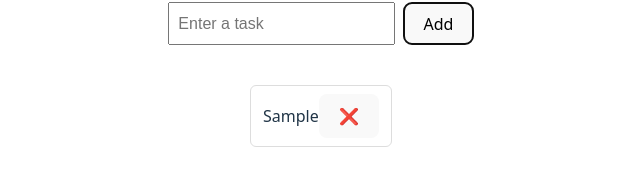
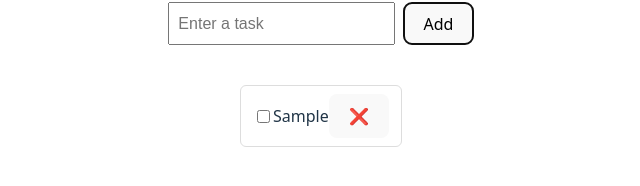
Before and after one commit to Lavi1124/react-practice, a React (Vite) app: page / in a window 1280 px wide. Both pictures are taken after typing "Sample" into the empty fields and a click on the button "Add". Shown: the part 380-566 px from the top of the page, without its empty margins (319-959 px from the left). Built offline with nearby package versions, Linux system fonts and the light colour scheme.

Commit message:
Day 4: completed todos, conditional styling, component refactor

```diff
--- a/src/App.jsx
+++ b/src/App.jsx
@@ -1,12 +1,39 @@
 import { useState } from "react";
+import TodoItem from "./TodoItem";
 
 function App() {
-  const [todos, setToddos] = useState([]);
+  const [todos, setTodos] = useState([]);
   const [text, setText] = useState("");
+  const [editingId, setEditingId] = useState(null);
+
   function addTodo() {
     if (text.trim() === "") return;
-    setToddos((prev) => [...prev, text]);
+    setTodos((prev) => [
+      ...prev,
+      {
+        id: Date.now(),
+        text: text,
+        completed: false,
+      },
+    ]);
     setText("");
+  }
+  function toggleTodo(id) {
+    setTodos((prev) =>
+      prev.map((todo) =>
+        todo.id === id ? { ...todo, completed: !todo.completed } : todo
+      )
+    );
+  }
+  function deleteTodo(id) {
+    setTodos((prev) => prev.filter((todo) => todo.id !== id));
+  }
+
+  function updateTodo(id, newText) {
+    setTodos((prev) =>
+      prev.map((todo) => (todo.id === id ? { ...todo, text: newText } : todo))
+    );
+    setEditingId(null);
   }
   return (
     <div className="container">
@@ -22,17 +49,13 @@ function App() {
       </div>
 
       <ul>
-        {todos.map((todo, index) => (
-          <li className="todo-item">
-            <span>{todo}</span>
-            <button
-              onClick={() => {
-                setToddos((prev) => prev.filter((_, i) => i !== index));
-              }}
-            >
-              ❌
-            </button>
-          </li>
+        {todos.map((todo) => (
+          <TodoItem
+            key={todo.id}
+            todo={todo}
+            toggleTodo={toggleTodo}
+            deleteTodo={deleteTodo}
+          />
         ))}
       </ul>
     </div>
--- /dev/null
+++ b/src/TodoItem.jsx
@@ -0,0 +1,15 @@
+function TodoItem({ todo, toggleTodo, deleteTodo }) {
+  return (
+    <li className="todo-item">
+      <input
+        type="checkbox"
+        checked={todo.completed}
+        onChange={() => toggleTodo(todo.id)}
+      />
+      <span className={todo.completed ? "done" : ""}>{todo.text}</span>
+      <button onClick={() => deleteTodo(todo.id)}>❌</button>
+    </li>
+  );
+}
+
+export default TodoItem;
--- a/src/index.css
+++ b/src/index.css
@@ -112,3 +112,7 @@ ul {
   border: 1px solid #ddd;
   border-radius: 6px;
 }
+.done {
+  text-decoration: line-through;
+  color: gray;
+}
```
